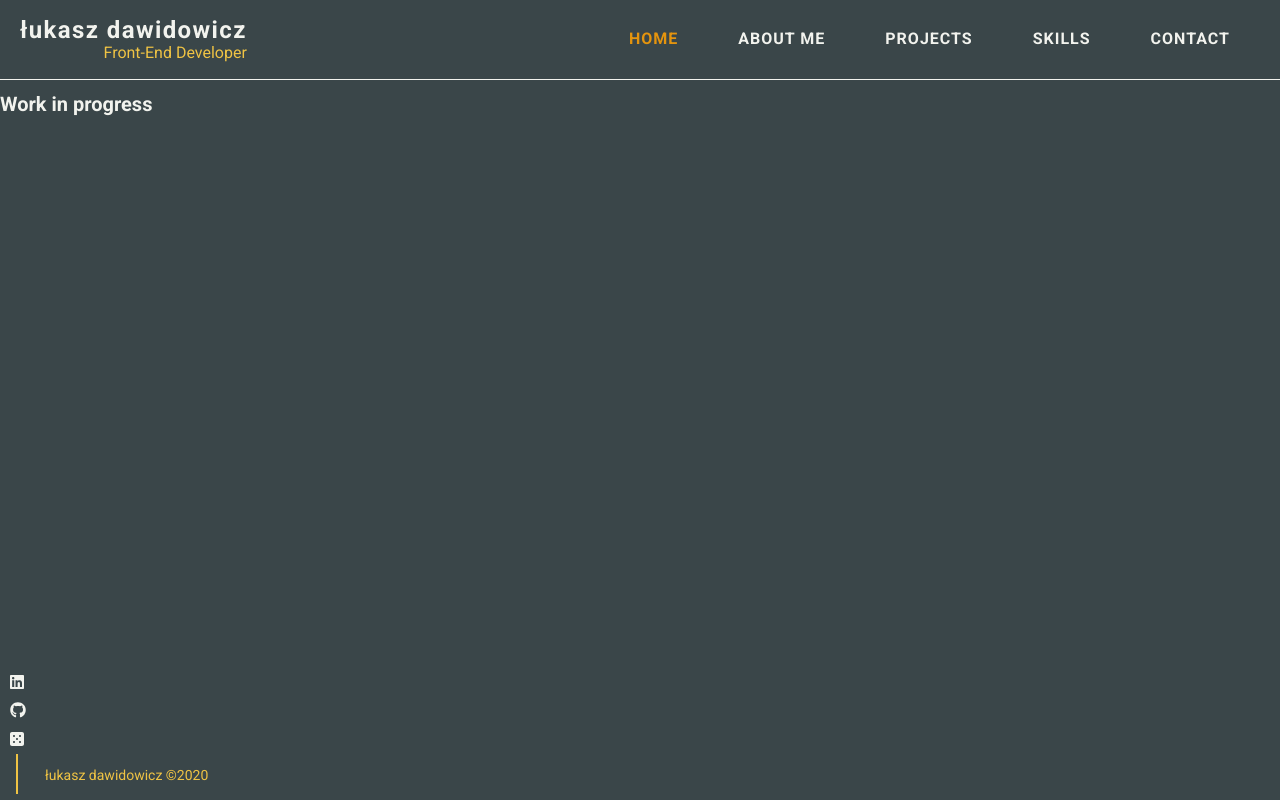
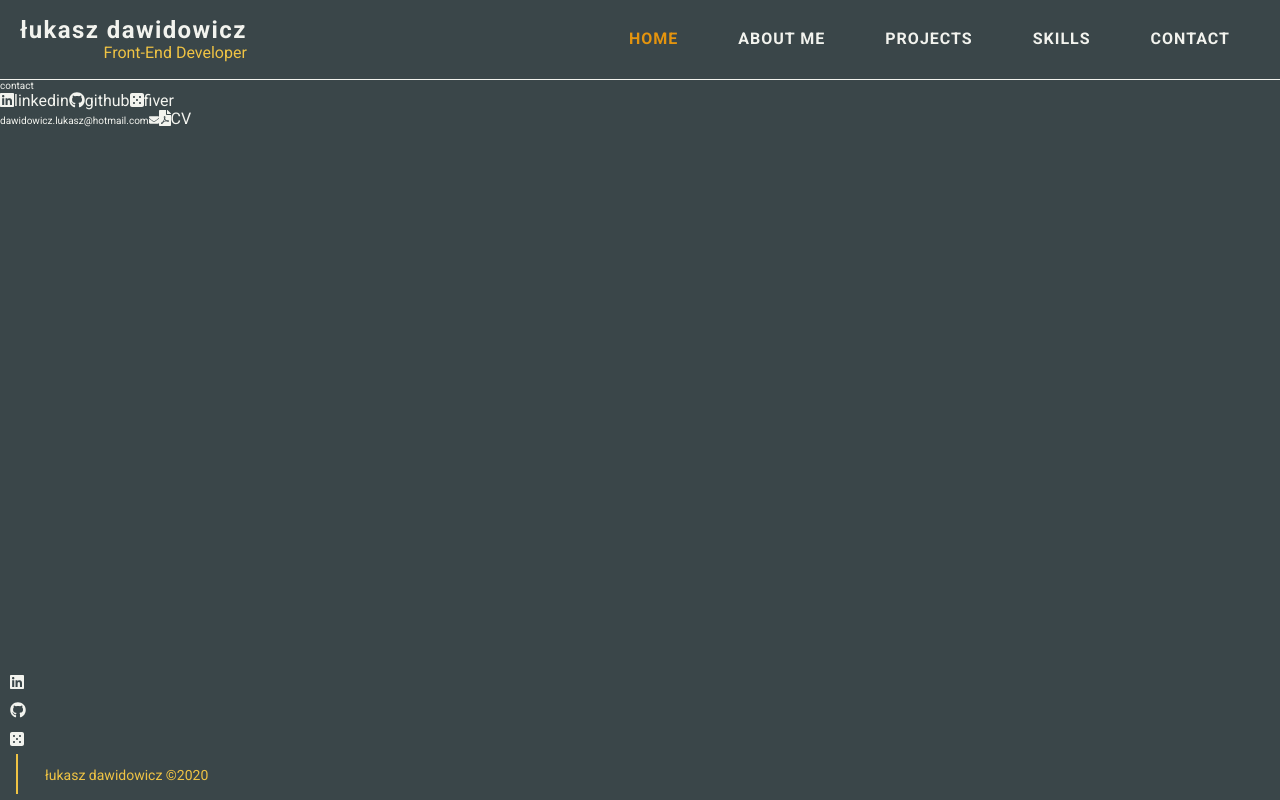
Before and after one commit to shivetay/LD_portfolio, a React (Create React App) app: page /contact in a window 1280 px wide. Built offline with nearby package versions, Linux system fonts and the light colour scheme.

Commit message:
add basic contet structure

```diff
--- a/src/components/views/Contact/Contact.js
+++ b/src/components/views/Contact/Contact.js
@@ -2,11 +2,59 @@ import React from 'react';
 
 import './Contact.scss';
 
+import { FontAwesomeIcon } from '@fortawesome/react-fontawesome';
+import { faGithub, faLinkedin } from '@fortawesome/free-brands-svg-icons';
+import {
+  faDiceFive,
+  faEnvelope,
+  faFilePdf,
+} from '@fortawesome/free-solid-svg-icons';
+
 const Contact = () => {
   return (
-    <div>
-      <h1>Work in progress</h1>
-    </div>
+    <section className='Contact'>
+      <div className='Contact__Container'>
+        <span className='Contact-bg'>contact</span>
+        <div className='Contact__Content'>
+          <div className='Contact__Content-social'>
+            <a
+              target='_blank'
+              rel='noopener noreferrer'
+              href='https://www.linkedin.com/in/lukaszdawidowicz/'>
+              <FontAwesomeIcon icon={faLinkedin} />
+              linkedin
+            </a>
+            <a
+              target='_blank'
+              rel='noopener noreferrer'
+              href='https://github.com/shivetay'>
+              <FontAwesomeIcon icon={faGithub} />
+              github
+            </a>
+            <a
+              target='_blank'
+              rel='noopener noreferrer'
+              href='https://www.fiverr.com/shivetay?public_mode=true'>
+              <FontAwesomeIcon icon={faDiceFive} />
+              fiver
+            </a>
+          </div>
+          <div className='Contact__Content-rest'>
+            <span>
+              dawidowicz.lukasz@hotmail.com
+              <FontAwesomeIcon icon={faEnvelope} />
+            </span>
+            <a
+              target='_blank'
+              rel='noopener noreferrer'
+              href='https://1drv.ms/b/s!AmWwIHoCT8_JkFtau5aJrAbGM-hi?e=ZTyWtL'>
+              <FontAwesomeIcon icon={faFilePdf} />
+              CV
+            </a>
+          </div>
+        </div>
+      </div>
+    </section>
   );
 };
 
```
